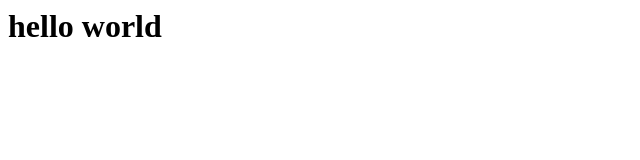
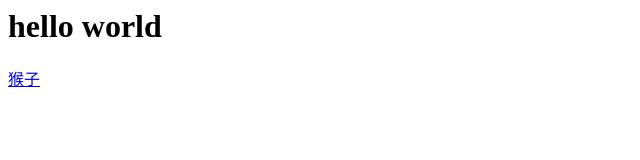
Before and after one commit to MARK-WIM/MARK-WIM.github.io, a plain HTML site: page index.html in a window 1280 px wide. Shown: the full height of the page, 0-640 px from the left. Drawn offline with Linux system fonts and the light colour scheme.

Commit message:
Update index.html

```diff
--- a/index.html
+++ b/index.html
@@ -1 +1,2 @@
 <h1>hello world</h1>
+<a href="http:baike.baidu.com/ite,/%E7%8C%B4/544632">猴子</a>
```
